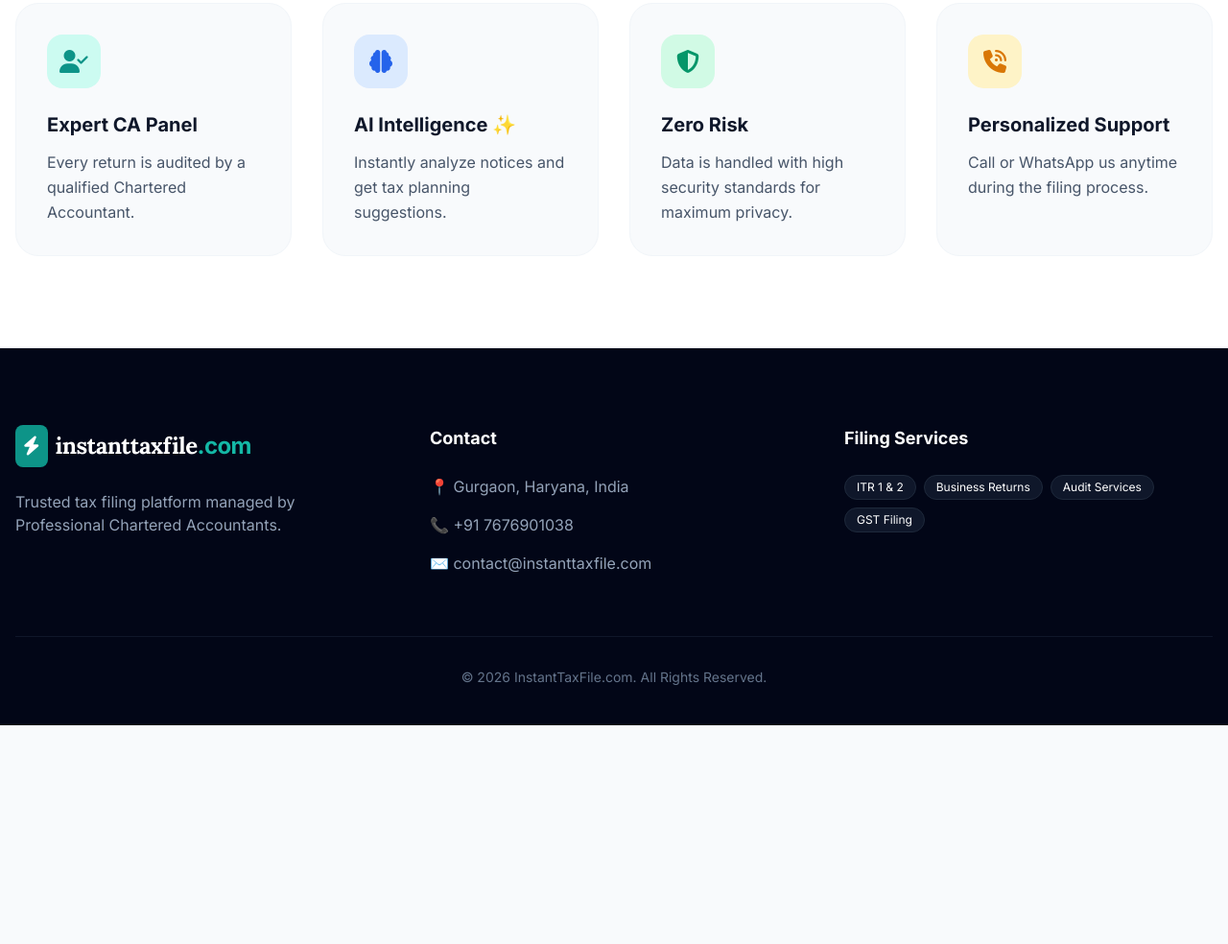
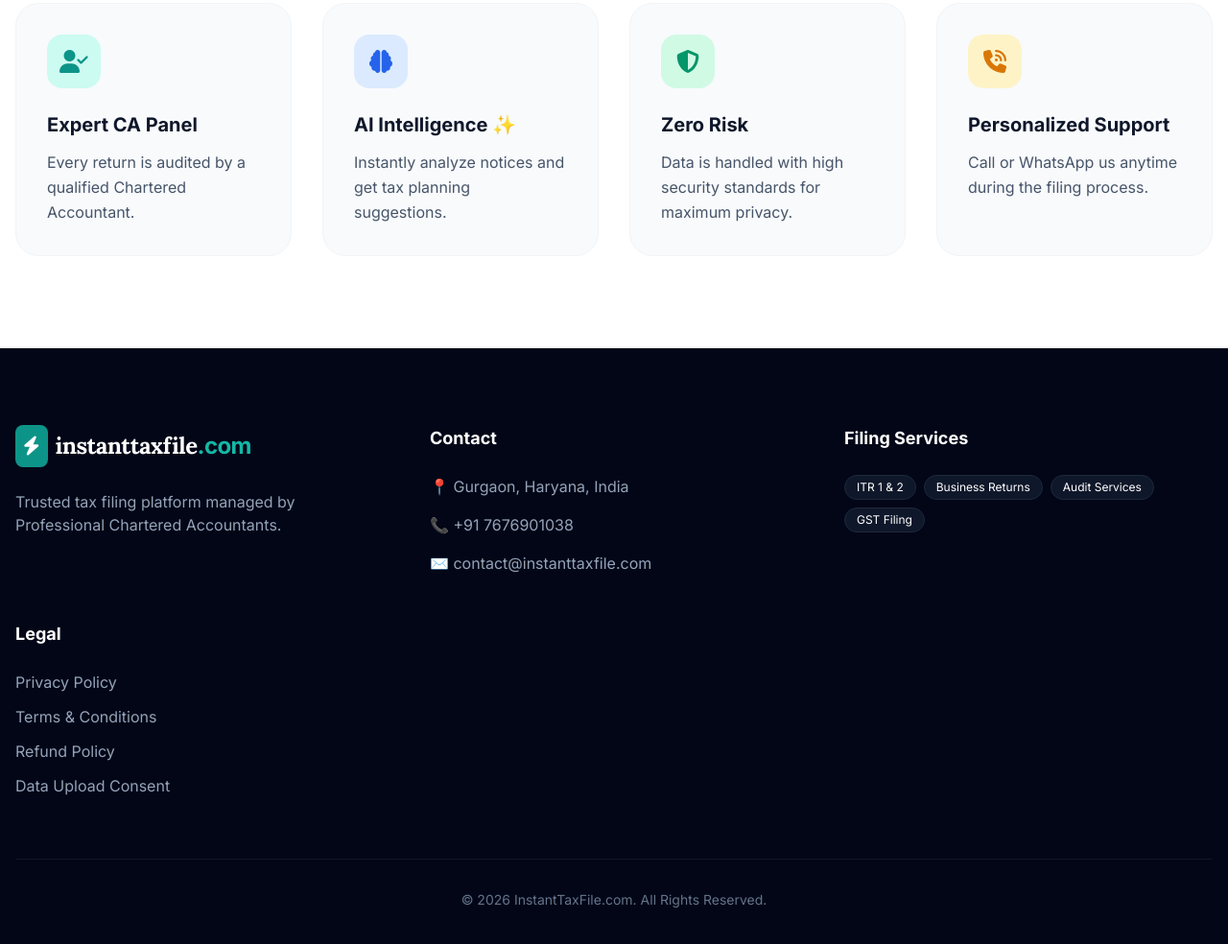
Before and after one commit to mandeeprao12345-cyber/Google-Code-for-website, a website: page index.html in a window 1280 px wide. Shown: the part 3228-4212 px from the top of the page at 96% size. Before the commit the page ends 3984 px from the top, so only its background shows below. Drawn offline with nearby package versions, Linux system fonts and the light colour scheme.

Commit message:
Add legal section with policy links to index.html

```diff
--- a/index.html
+++ b/index.html
@@ -294,6 +294,15 @@
                         <span class="px-3 py-1 bg-slate-900 rounded-full text-xs border border-slate-800">GST Filing</span>
                     </div>
                 </div>
+                <div>
+    <h4 class="text-lg font-bold mb-6">Legal</h4>
+    <ul class="space-y-3 text-slate-400">
+        <li><a href="/privacy.html" class="hover:text-teal-400">Privacy Policy</a></li>
+        <li><a href="/terms.html" class="hover:text-teal-400">Terms & Conditions</a></li>
+        <li><a href="/refund.html" class="hover:text-teal-400">Refund Policy</a></li>
+        <li><a href="/data-consent.html" class="hover:text-teal-400">Data Upload Consent</a></li>
+    </ul>
+</div>
             </div>
             <div class="border-t border-slate-900 pt-8 text-center text-sm text-slate-500">
                 <p>&copy; 2026 InstantTaxFile.com. All Rights Reserved.</p>
```
